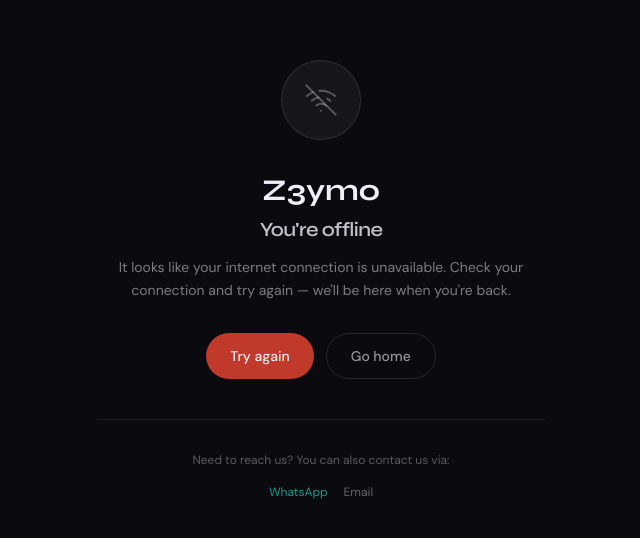
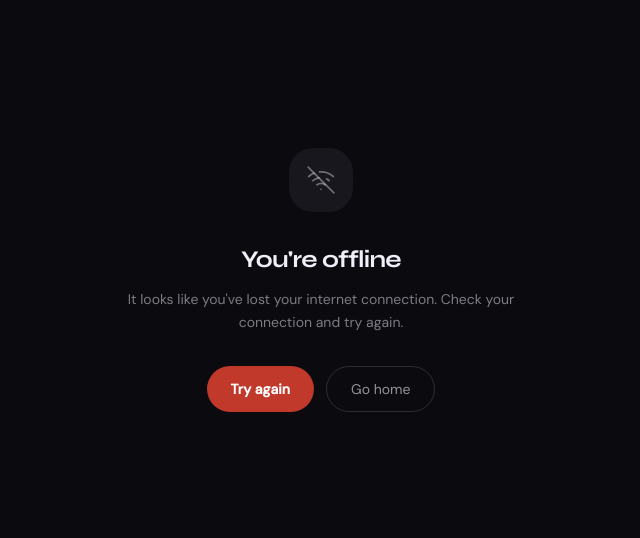
Before and after one commit to ZeyMo123/z3ymo, a Next.js app: page /offline in a window 1280 px wide. Shown: the part 120-658 px from the top of the page, without its empty margins (319-959 px from the left). Built offline with nearby package versions, Linux system fonts and the light colour scheme.

Commit message:
fix: add 'use client' to offline page (onClick serialization error)

```diff
--- a/app/offline/page.tsx
+++ b/app/offline/page.tsx
@@ -1,95 +1,50 @@
-import type { Metadata } from 'next'
+'use client'
+
 import Link from 'next/link'
-
-export const metadata: Metadata = {
-  title: 'Offline — Z3ymo',
-  robots: { index: false },
-}
+import { motion } from 'framer-motion'
 
 export default function OfflinePage() {
   return (
-    <main className="min-h-screen flex items-center justify-center px-6">
-      <div className="max-w-md text-center">
-
+    <div className="min-h-screen flex items-center justify-center px-6 bg-whisper dark:bg-void">
+      <div className="max-w-md w-full text-center">
+        <motion.div
+          initial={{ opacity: 0, y: 20 }}
+          animate={{ opacity: 1, y: 0 }}
+          transition={{ duration: 0.4 }}
+        >
           {/* Icon */}
-        <div className="
-          w-20 h-20 rounded-full mx-auto mb-8
-          bg-void/5 dark:bg-whisper/5
-          border border-void/10 dark:border-whisper/10
-          flex items-center justify-center
-        ">
-          <svg
-            width="32" height="32" viewBox="0 0 24 24"
-            fill="none" stroke="currentColor"
-            strokeWidth="1.5" strokeLinecap="round" strokeLinejoin="round"
-            className="text-void/30 dark:text-whisper/30"
-          >
+          <div className="w-16 h-16 rounded-3xl bg-void/6 dark:bg-whisper/6 flex items-center justify-center mx-auto mb-8">
+            <svg width="28" height="28" viewBox="0 0 24 24" fill="none"
+              stroke="currentColor" strokeWidth="1.5" strokeLinecap="round"
+              className="text-void/40 dark:text-whisper/40">
               <line x1="1" y1="1" x2="23" y2="23" />
               <path d="M16.72 11.06A10.94 10.94 0 0119 12.55M5 12.55a10.94 10.94 0 015.17-2.39M10.71 5.05A16 16 0 0122.56 9M1.42 9a15.91 15.91 0 014.7-2.88M8.53 16.11a6 6 0 016.95 0M12 20h.01" />
             </svg>
           </div>
 
-        {/* Logo */}
-        <p className="font-display font-bold text-3xl text-void dark:text-whisper mb-2">
-          Z3ymo
-        </p>
-
-        <h1 className="font-display font-semibold text-xl text-void/80 dark:text-whisper/80 mb-3">
-          You&apos;re offline
+          <h1 className="font-display font-bold text-2xl text-void dark:text-whisper mb-3">
+            You're offline
           </h1>
           <p className="text-void/50 dark:text-whisper/50 text-sm leading-relaxed mb-8">
-          It looks like your internet connection is unavailable.
-          Check your connection and try again — we&apos;ll be here when you&apos;re back.
+            It looks like you've lost your internet connection. Check your connection and try again.
           </p>
 
           <div className="flex flex-col sm:flex-row gap-3 justify-center">
             <button
               onClick={() => window.location.reload()}
-            className="
-              px-6 py-3 rounded-full text-sm font-medium
-              bg-crimson text-whisper
-              hover:bg-crimson-400
-              transition-colors duration-150
-              cursor-pointer
-            "
+              className="px-6 py-3 rounded-full bg-crimson text-white text-sm font-semibold hover:bg-crimson/90 transition-colors cursor-pointer"
             >
               Try again
             </button>
             <Link
               href="/"
-            className="
-              px-6 py-3 rounded-full text-sm font-medium
-              border border-void/12 dark:border-whisper/12
-              text-void/60 dark:text-whisper/60
-              hover:border-void/25 dark:hover:border-whisper/25
-              transition-colors duration-150
-            "
+              className="px-6 py-3 rounded-full border border-void/15 dark:border-whisper/15 text-sm text-void/60 dark:text-whisper/60 hover:border-void/30 dark:hover:border-whisper/30 transition-all"
             >
               Go home
             </Link>
           </div>
-
-        {/* Contact options */}
-        <div className="mt-10 pt-8 border-t border-void/8 dark:border-whisper/8">
-          <p className="text-xs text-void/35 dark:text-whisper/35 mb-4">
-            Need to reach us? You can also contact us via:
-          </p>
-          <div className="flex justify-center gap-4">
-            <a
-              href="https://wa.me/+255XXXXXXXXX"
-              className="text-xs text-emerald hover:underline"
-            >
-              WhatsApp
-            </a>
-            <a
-              href="mailto:hello@z3ymo.com"
-              className="text-xs text-void/40 dark:text-whisper/40 hover:text-void dark:hover:text-whisper transition-colors"
-            >
-              Email
-            </a>
+        </motion.div>
       </div>
     </div>
-      </div>
-    </main>
   )
 }
```
Lines whose indentation alone changed are shown as unchanged.
